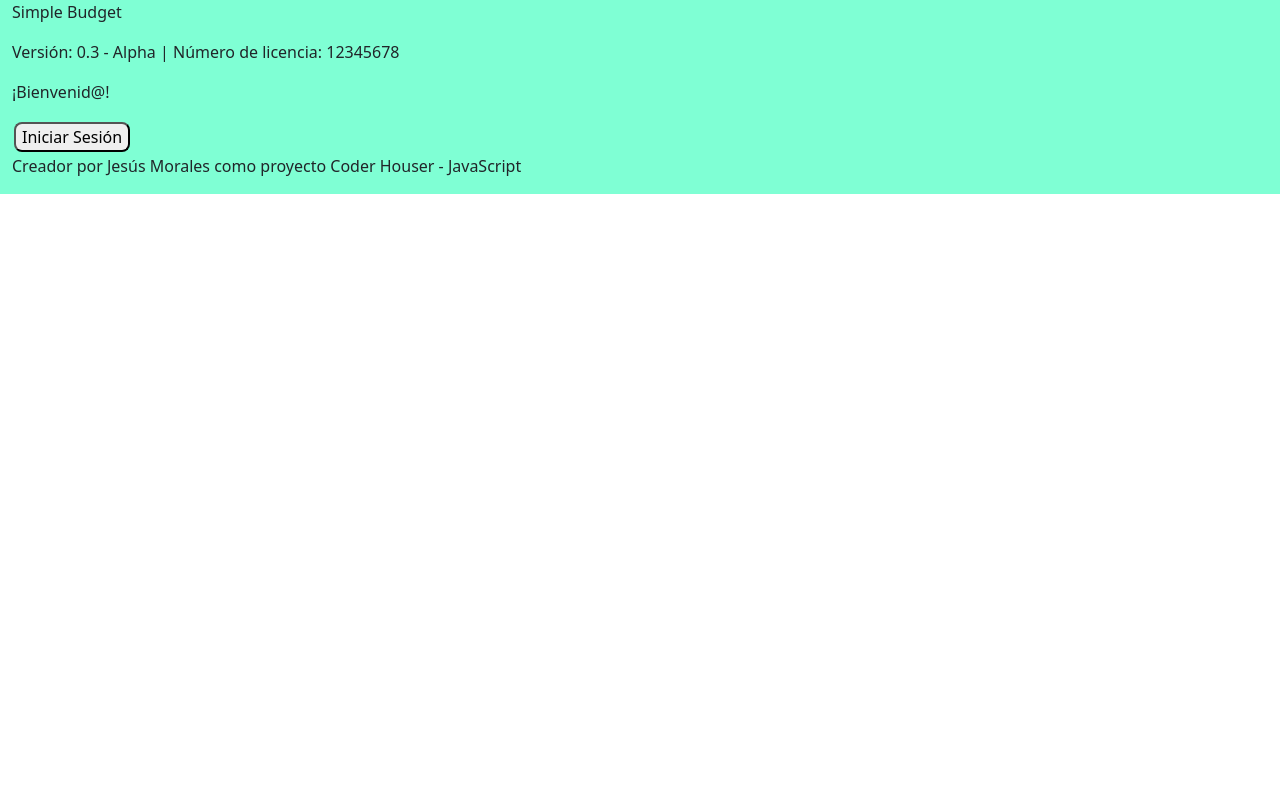
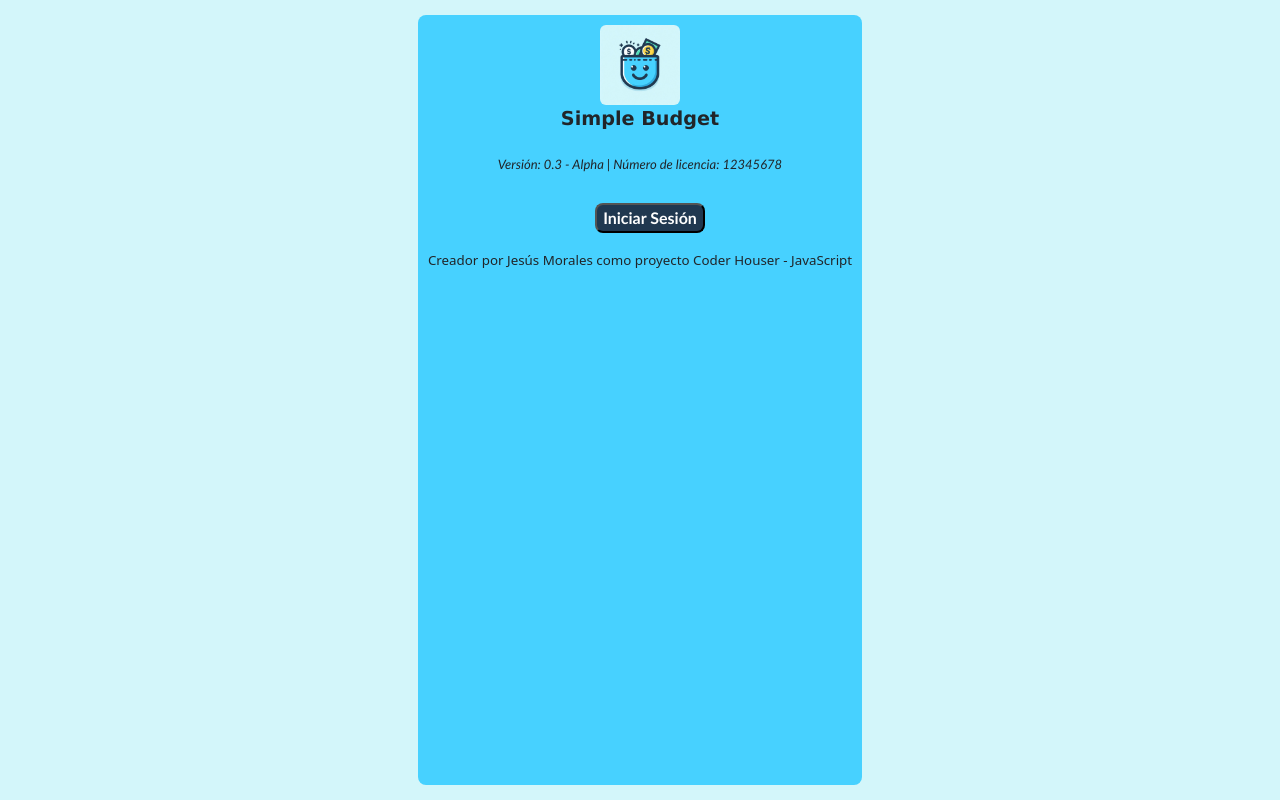
Before and after one commit to jesusmvzla/proyecto-js, a website: page index.html in a window 1280 px wide. Drawn offline with nearby package versions, Linux system fonts and the light colour scheme; some packages are replaced by stand-ins of ours; a script that the page names is missing.

Commit message:
ajustes de estilo y scss

```diff
--- a/index.html
+++ b/index.html
@@ -15,11 +15,17 @@
 
 <body>
 
+    <div id="background">
+
         <div id="container">
-        <div class="row mx-auto tituloPrincipal">
-            <p>Simple Budget</p>
+            <div id="logo">
+                <img src="./img/logo.jpeg" alt="Simple Budget Logo">
+
+            </div>
+            <p id="nombreApp">Simple Budget</p>
+            <div class="tituloPrincipal">
                 <p id="version">Comprobando versión y licencia, por favor espera...</p>
-            <div class="col pantallaApp">
+                <div id="pantallaPrincipal" class="pantallaApp">
                     <div>
                         <p id="textoPrincipal"></p>
                     </div>
@@ -70,7 +76,8 @@
 
                             <button id="boton2" class="boton">Nuevo ingreso</button>
                             <div id="nuevoIngreso" class="oculto flex-column align-items-center">
-                            <p>¿Cuál es el monto que sumarás a tus ingresos disponibles? (solo números, sin puntos, ni
+                                <p>¿Cuál es el monto que sumarás a tus ingresos disponibles? (solo números, sin puntos,
+                                    ni
                                     comas
                                     ni símbolos como $):</p>
                                 <input name="monto de ingreso" id="montoIngreso">
@@ -100,13 +107,15 @@
                             <button id="boton7" class="boton">Cerrar Sesión</button>
                         </div>
                     </div>
-                <p>Creador por Jesús Morales como proyecto Coder Houser - JavaScript</p>
                 </div>
 
             </div>
+            <div id="credito">
+                <p>Creador por Jesús Morales como proyecto Coder Houser - JavaScript</p>
+            </div>
+        </div>
 
     </div>
-
     <script src="https://cdn.jsdelivr.net/npm/bootstrap@5.3.5/dist/js/bootstrap.bundle.min.js"
         integrity="sha384-k6d4wzSIapyDyv1kpU366/PK5hCdSbCRGRCMv+eplOQJWyd1fbcAu9OCUj5zNLiq"
         crossorigin="anonymous"></script>
--- a/script.js
+++ b/script.js
@@ -44,7 +44,7 @@ const obtenerVersion = async () => {
                 const info = data["versionAppJson"][0];
                 let mensajeVer = `Versión: ${info.ver} - ${info.name} | Número de licencia: ${info.licencia}`;
                 document.querySelector("#version").textContent = mensajeVer;
-                document.querySelector("#textoPrincipal").textContent = "¡Bienvenid@!"
+                // document.querySelector("#textoPrincipal").textContent = "¡Bienvenid@!"
                 botonInicio.classList.toggle("oculto");
             })
     } catch (error) {
@@ -130,7 +130,7 @@ botonRegistrarGasto.addEventListener("click", () => {
     nombreGastoInput.value = "";
     valorGastoInput.value = "";
 
-    textoPrincipal.innerHTML = `<p>¡Hola, <b>${nombreUsuario}</b>! <br> Ingresos disponibles: <b>$${valorReal}</b> <br> Gastos registrados: <b>$${totalGastos}</b> <br> Ahorro disponible: <b>$${valorAhorro}</b> </p>`;
+    textoPrincipal.innerHTML = `<p>Hola, <b>${nombreUsuario}</b> <br> Ingresos disponibles: <b>$${valorReal}</b> <br> Gastos registrados: <b>$${totalGastos}</b> <br> Ahorro disponible: <b>$${valorAhorro}</b> </p>`;
 
     console.table(gastos);
     console.log("Gastos registrados ascienden al valor de: $" + totalGastos);
@@ -209,7 +209,7 @@ botonRegistrarIngreso.addEventListener("click", () => {
     valorReal += valorIngreso
     console.log("Nuevos ingresos disponibles: $" + valorReal);
     valorIngresoInput.value = "";
-    textoPrincipal.innerHTML = `<p>¡Hola, <b>${nombreUsuario}</b>! <br> Ingresos disponibles: <b>$${valorReal}</b> <br> Gastos registrados: <b>$${totalGastos}</b> <br> Ahorro disponible: <b>$${valorAhorro}</b> </p>`;
+    textoPrincipal.innerHTML = `<p>Hola, <b>${nombreUsuario}</b> <br> Ingresos disponibles: <b>$${valorReal}</b> <br> Gastos registrados: <b>$${totalGastos}</b> <br> Ahorro disponible: <b>$${valorAhorro}</b> </p>`;
 })
 
 // Opción 3 - Establecer meta de ahorro
@@ -257,7 +257,7 @@ botonRegistrarAhorro.addEventListener("click", () => {
     console.log(porcentajeAhorroValor)
     console.log(ahorroCalculado)
     console.log(valorAhorro)
-    textoPrincipal.innerHTML = `<p>¡Hola, <b>${nombreUsuario}</b>! <br> Ingresos disponibles: <b>$${valorReal}</b> <br> Gastos registrados: <b>$${totalGastos}</b> <br> Ahorro disponible: <b>$${valorAhorro}</b> </p>`;
+    textoPrincipal.innerHTML = `<p>Hola, <b>${nombreUsuario}</b> <br> Ingresos disponibles: <b>$${valorReal}</b> <br> Gastos registrados: <b>$${totalGastos}</b> <br> Ahorro disponible: <b>$${valorAhorro}</b> </p>`;
 })
 
 // Opción 4 - retirar monto desde ahorros
@@ -268,7 +268,7 @@ let textoRetirarAhorro = document.querySelector("#textoRetirarAhorro");
 // Botón para aparecer inputs de retiro de ahorro
 boton4.addEventListener("click", () => {
     retirarAhorroDiv.classList.toggle("oculto");
-    textoRetirarAhorro.innerHTML = `<b>¡Recuerda evitar retirar tus ahorros al menos que sea una urgencia!</b> <br> Tus ahorros disponibles son <b>$${valorAhorro}</b>.
+    textoRetirarAhorro.innerHTML = `<b>¡Recuerda evitar retirar tus ahorros al menos que sea una urgencia!</b> <br> Tus ahorros disponibles son: <b>$${valorAhorro}</b>
 <br>Introduce el valor que deseas regresar a tus ingresos disponibles (solo números, sin puntos, ni comas ni símbolos como $):`
     boton1.classList.toggle("oculto");
     botonVerGasto.classList.toggle("oculto");
@@ -305,7 +305,7 @@ botonRetirarAhorro.addEventListener("click", () => {
 
     console.log(valorAhorro);
     console.log(valorReal);
-    textoPrincipal.innerHTML = `<p>¡Hola, <b>${nombreUsuario}</b>! <br> Ingresos disponibles: <b>$${valorReal}</b> <br> Gastos registrados: <b>$${totalGastos}</b> <br> Ahorro disponible: <b>$${valorAhorro}</b> </p>`;
+    textoPrincipal.innerHTML = `<p>Hola, <b>${nombreUsuario}</b><br> Ingresos disponibles: <b>$${valorReal}</b> <br> Gastos registrados: <b>$${totalGastos}</b> <br> Ahorro disponible: <b>$${valorAhorro}</b> </p>`;
 })
 
 // Opción 5 - para guardar datos
@@ -416,7 +416,7 @@ const validarSesion = () => {
                 console.log(`Esta sesión ahora se encuentra bajo el usuario ${nombreUsuario}`);
                 console.log(`Esta sesión tiene ahora un presupuesto inicial de $${valorReal}`);
                 Swal.fire(`¡Bienvenido a SimpleBudget ${nombreUsuario}!`);
-                textoPrincipal.innerHTML = `<p>¡Hola, <b>${nombreUsuario}</b>! <br> Ingresos disponibles: <b>$${valorReal}</b> <br> Gastos registrados: <b>$${totalGastos}</b> <br> Ahorro disponible: <b>$${valorAhorro}</b> </p>`;
+                textoPrincipal.innerHTML = `<p>Hola, <b>${nombreUsuario}</b><br> Ingresos disponibles: <b>$${valorReal}</b> <br> Gastos registrados: <b>$${totalGastos}</b> <br> Ahorro disponible: <b>$${valorAhorro}</b> </p>`;
                 nuevaSesionDiv.classList.toggle("oculto");
                 menuDiv.classList.toggle("oculto");
 
@@ -438,9 +438,7 @@ const validarSesion = () => {
         console.log("Ahorros disponibles al cerrar la app: $" + valorAhorro);
         console.log("Gastos registrados al cerrar la app: $" + totalGastos);
 
-        textoPrincipal.innerHTML = `<p>¡Hola de nuevo, <b>${nombreUsuario}</b>! <br> Ingresos disponibles: <b>$${valorReal}</b> <br> Gastos registrados: <b>$${totalGastos}</b> <br> Ahorro disponible: <b>$${valorAhorro}</b> </p>`;
-        // alert(`Hola de nuevo ${nombreUsuario}, hemos cargado tus datos de la sesión anterior, ya puedes continuar.`)
-        // disparadorMenu();
+        textoPrincipal.innerHTML = `Hola de nuevo, <b>${nombreUsuario}</b> <br> Ingresos disponibles: <b>$${valorReal}</b> <br> Gastos registrados: <b>$${totalGastos}</b> <br> Ahorro disponible: <b>$${valorAhorro}</b>`;
     }
 
 }
--- a/scss/estilo.scss
+++ b/scss/estilo.scss
@@ -1,25 +1,129 @@
+#background {
+    background-color: rgb(211, 246, 250);
+    display: flex;
+    justify-content: center;
+    height: 100vh;
+}
+
 .boton {
     margin: 2px;
     border-radius: 8px;
 }
 
 #container {
-    background-color: aquamarine;
-    grid-template-columns: 1fr 2fr;
-    grid-template-rows: 50px 200px;
+    background-color: rgb(71, 209, 255);
+    display: flex;
+    flex-direction: column;
+    justify-content: flex-start;
+    align-items: center;
+    border-radius: 8px;
+    padding: 10px;
+    margin: 15px;
+    overflow: auto;
 
-    .boton {
-        margin: 2px;
-        border-radius: 8px;
+
+    #credito {
+        display: flex;
+        flex-direction: column;
+        justify-content: flex-end;
+
+        p {
+            font-size: smaller;
+        }
+    }
+
+    #nombreApp {
+        font-family: 'Lucida Sans', 'Lucida Sans Regular', 'Lucida Grande', 'Lucida Sans Unicode', Geneva, Verdana, sans-serif;
+        font-size: larger;
+        font-weight: bolder;
+    }
+
+    #logo {
+        display: flex;
+
+        img {
+            width: 80px;
+            height: auto;
+            border-radius: 6px;
+        }
     }
 
     .tituloPrincipal {
+        display: flex;
+        flex-direction: column;
+        align-items: center;
+        margin: 5px;
+
+        input {
+            border-radius: 6px;
+            display: flex;
+            align-items: center;
+            justify-content: center;
+        }
+
         #menuOpciones {
-            border: solid;
-            border-color: black;
+            padding: 10px;
+
+            #nuevoGasto {
+                background-color: rgb(211, 246, 250);
+                padding: 5px;
+                border-radius: 8px;
+            }
+
+            #nuevoIngreso {
+                background-color: rgb(211, 246, 250);
+                padding: 5px;
+                border-radius: 8px;
+
+            }
+
+            #nuevoAhorro {
+                background-color: rgb(211, 246, 250);
+                padding: 5px;
+                border-radius: 8px;
+            }
+
+            #verGastosDiv {
+                background-color: rgb(211, 246, 250);
+                padding: 5px;
+                border-radius: 8px;
+            }
+
+            #retirarAhorro {
+                background-color: rgb(211, 246, 250);
+                padding: 5px;
+                border-radius: 8px;
+            }
+        }
+
+        #pantallaPrincipal {
+        display: flex;
+        align-items: center;
+        justify-content: center;
+        padding: 10px;
+
+        p {
+            display: flex;
+            flex-direction: column;
             align-items: center;
+            justify-content: center;
+            padding: 10px;
+        }
+
+        .boton {
+            background-color: #203850;
+            color: white;
+            font-family: 'Trebuchet MS', 'Lucida Sans Unicode', 'Lucida Grande', 'Lucida Sans', Arial, sans-serif;
+            font-weight: bold;
 
         }
+
+    }
+
+    #version {
+        font-family: 'Trebuchet MS', 'Lucida Sans Unicode', 'Lucida Grande', 'Lucida Sans', Arial, sans-serif;
+        font-size: small;
+        font-style: italic;
     }
 }
 
@@ -30,3 +134,4 @@
 .mostrar {
     display: inline;
 }
+}
```
Also changed, not shown: css/estilo.css, img/Designer (8).jpeg (deleted), 1 other file. Lines whose indentation alone changed are shown as unchanged.
